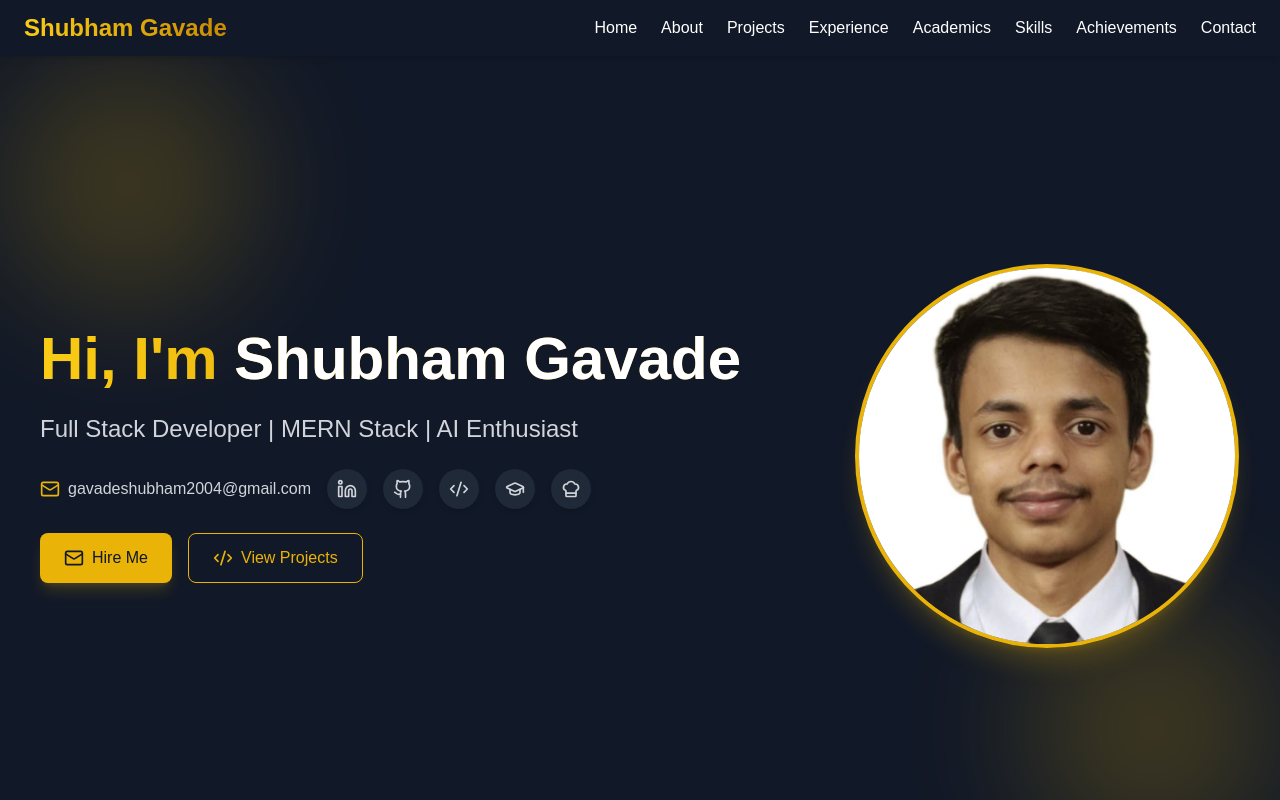
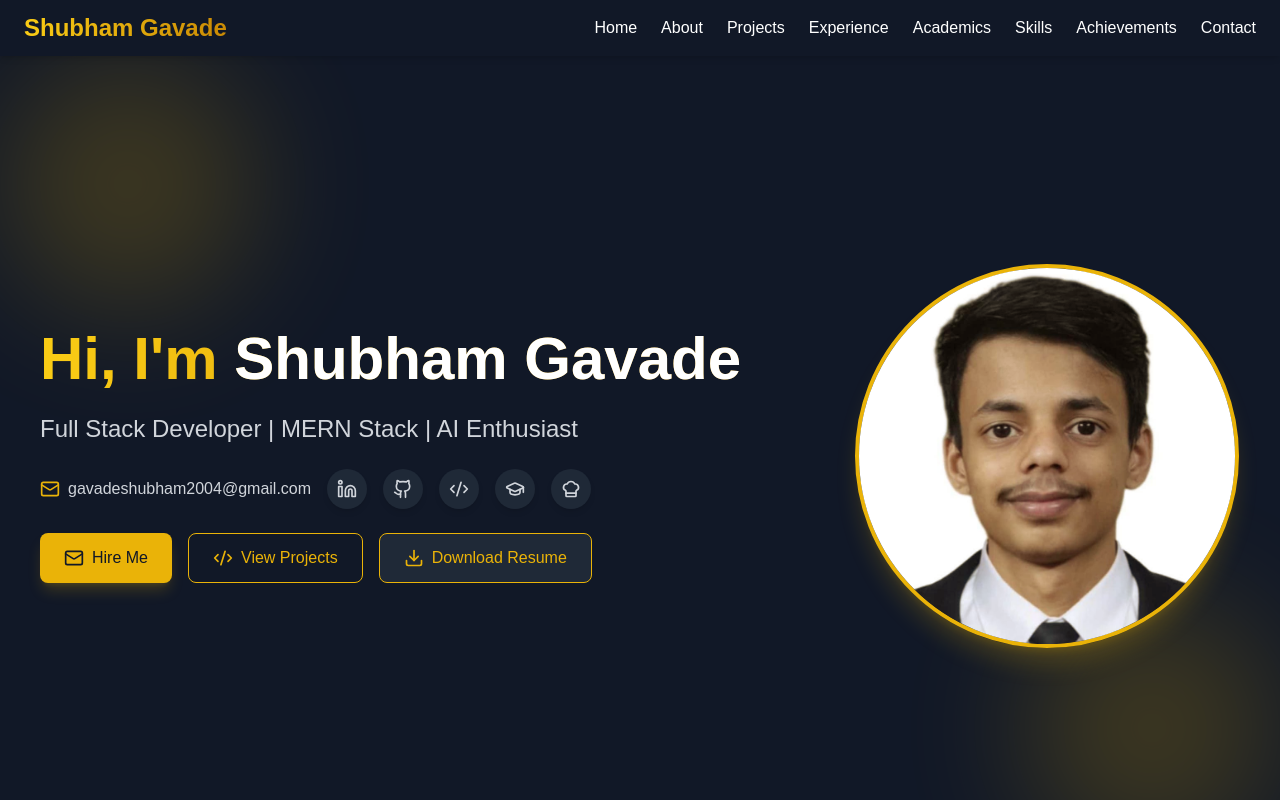
Before and after one commit to ShubhamG2004/My-Portfolio-Using-NextJS, a Next.js app: page / in a window 1280 px wide. Shown: the top 800 px of the page. Built offline with nearby package versions, Linux system fonts and the light colour scheme.

Commit message:
new file:   public/Resume_Shubham_Gavade.pdf 	modified:   src/components/Hero.jsx

```diff
--- a/src/components/Hero.jsx
+++ b/src/components/Hero.jsx
@@ -4,7 +4,8 @@ import {
   Github,
   Code2,
   GraduationCap,
-  ChefHat
+  ChefHat,
+  Download
 } from "lucide-react";
 
 export default function Hero() {
@@ -98,6 +99,14 @@ export default function Hero() {
               <Code2 className="h-5 w-5 mr-2" />
               View Projects
             </a>
+            <a
+              href="/Resume_Shubham_Gavade.pdf"
+              download
+              className="px-6 py-3 bg-gray-800 hover:bg-gray-700 text-yellow-500 border border-yellow-500 font-medium rounded-lg transition-all duration-300 transform hover:scale-105 flex items-center"
+            >
+              <Download className="h-5 w-5 mr-2" />
+              Download Resume
+            </a>
           </div>
         </div>
 
```
Also changed, not shown: 1 other file (tests, documents, lock files or other folders).
